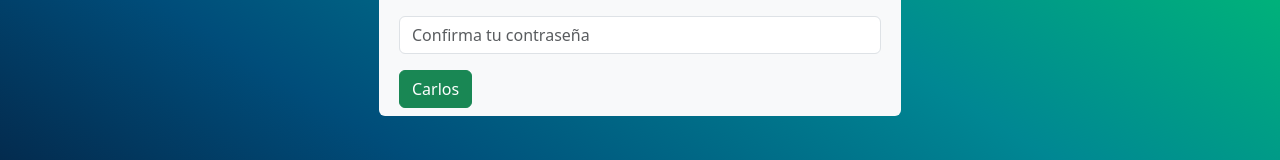
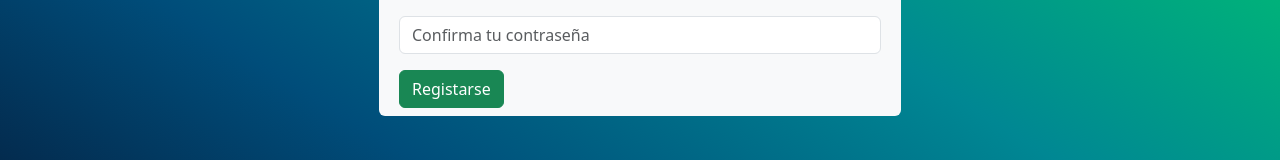
Before and after one commit to holydoritoz/validacion-formulario-react, a React (Vite) app: page / in a window 1280 px wide. Shown: the part 499-659 px from the top of the page. Built offline with nearby package versions, Linux system fonts and the light colour scheme.

Commit message:
Dejando el boton de resgistrar

```diff
--- a/src/components/Formulario.jsx
+++ b/src/components/Formulario.jsx
@@ -83,7 +83,7 @@ function Formulario({ handleRegister }) {
         value="submit"
         >
 
-        Carlos
+        Registarse
       </Button>
     </Form>
     </>
```
